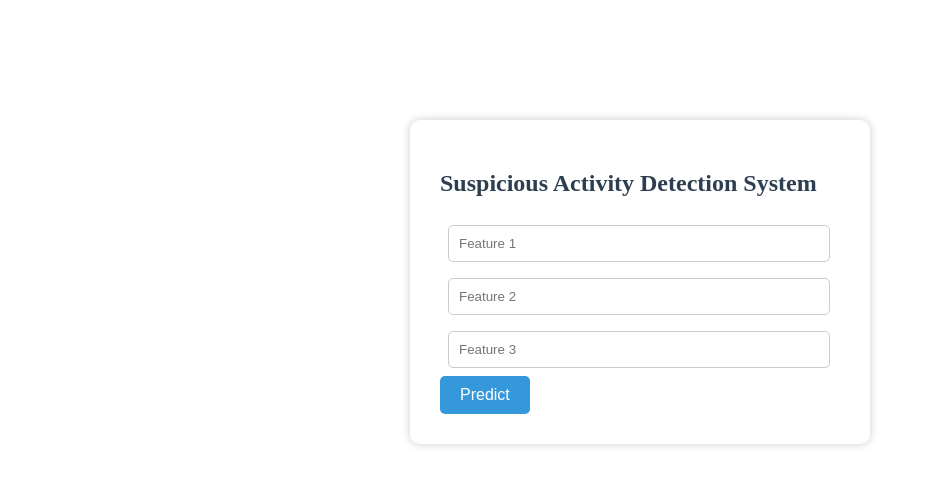
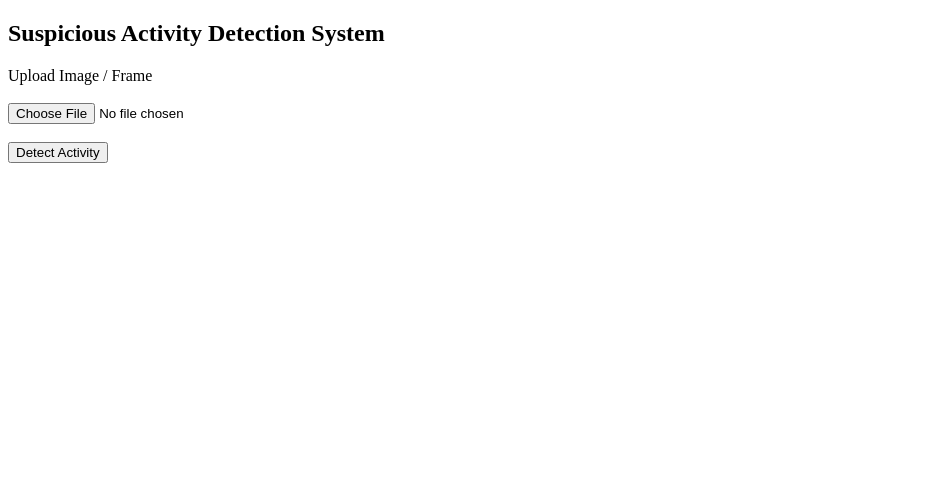
Before and after one commit to poodlepie4/suspicious_activity_detection, a Flask app: page / in a window 1280 px wide. Shown: the top 486 px of the page, without its empty margins (0-928 px from the left). Run offline with Flask 3, Linux system fonts and the light colour scheme; parts of the project's set-up code (start-up, migrations or seed data) failed here and were passed over.

Commit message:
Update index.html

```diff
--- a/templates/index.html
+++ b/templates/index.html
@@ -1,9 +1,4 @@
 <!DOCTYPE html>
-<html>
-<head>
-    <title>Suspicious Activity Detection</title>
-
-<style><!DOCTYPE html>
 <html>
 <head>
 <title>Suspicious Activity Detection</title>
@@ -15,9 +10,9 @@
 
 <form action="/predict" method="post" enctype="multipart/form-data">
 
-<label>Upload CCTV Frame or Image</label><br><br>
+<label>Upload Image / Frame</label><br><br>
 
-<input type="file" name="file" accept="image/*" required>
+<input type="file" name="file" required>
 
 <br><br>
 
@@ -31,83 +26,3 @@
 
 </body>
 </html>
-
-body{
-    font-family: Arial, sans-serif;
-    background-color:#f4f6f9;
-    text-align:center;
-}
-
-.container{
-    width:400px;
-    margin:120px auto;
-    padding:30px;
-    background:white;
-    border-radius:10px;
-    box-shadow:0px 0px 10px rgba(0,0,0,0.2);
-}
-
-h2{
-    color:#2c3e50;
-}
-
-input{
-    width:90%;
-    padding:10px;
-    margin:8px;
-    border:1px solid #ccc;
-    border-radius:5px;
-}
-
-button{
-    padding:10px 20px;
-    background-color:#3498db;
-    color:white;
-    border:none;
-    border-radius:5px;
-    font-size:16px;
-    cursor:pointer;
-}
-
-button:hover{
-    background-color:#2980b9;
-}
-
-.result{
-    margin-top:20px;
-    font-size:18px;
-    color:#e74c3c;
-}
-
-</style>
-
-</head>
-
-<body>
-
-<div class="container">
-
-<h2>Suspicious Activity Detection System</h2>
-
-<form action="/predict" method="post">
-
-<input type="text" name="feature1" placeholder="Feature 1"><br>
-
-<input type="text" name="feature2" placeholder="Feature 2"><br>
-
-<input type="text" name="feature3" placeholder="Feature 3"><br>
-
-<button type="submit">Predict</button>
-
-</form>
-
-{% if prediction %}
-<div class="result">
-<h3>{{ prediction }}</h3>
-</div>
-{% endif %}
-
-</div>
-
-</body>
-</html>
```
